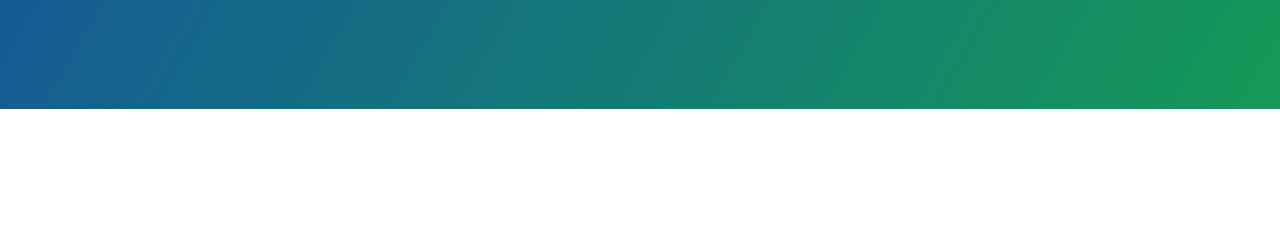
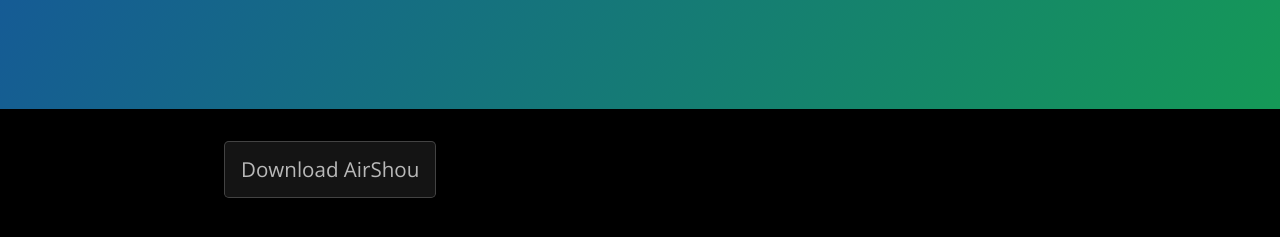
Before and after one commit to otherdotbat/AnotherIPAStore, a plain HTML site: page index.html in a window 1280 px wide. Shown: the part 161-398 px from the top of the page. Drawn offline with nearby package versions, Linux system fonts and the light colour scheme.

Commit message:
Update index.html

```diff
--- a/index.html
+++ b/index.html
@@ -18,7 +18,7 @@
       <h3>
         <style>
          body {
-           background-color: white
+           background-color: black
           }
         </style>
 
```
